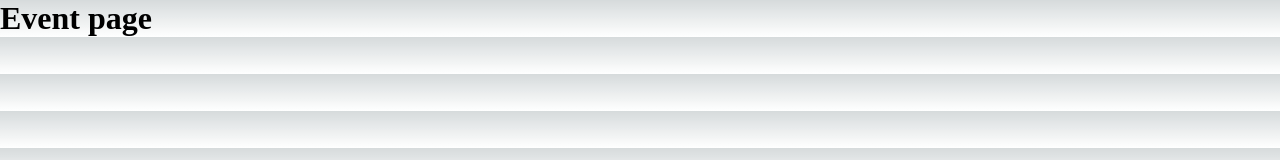
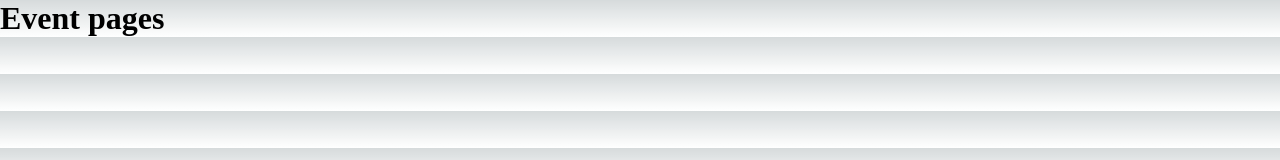
Before and after one commit to orchlonn/event-nextjs, a Next.js app: page /events/event1 in a window 1280 px wide. Shown: the top 160 px of the page. Built offline with nearby package versions, Linux system fonts and the light colour scheme.

Commit message:
bug fixed

```diff
--- a/pages/events/event1.tsx
+++ b/pages/events/event1.tsx
@@ -1,5 +1,5 @@
 const Page = () => {
-  return <h1>Event page</h1>;
+  return <h1>Event pages</h1>;
 };
 
 export default Page;
```
